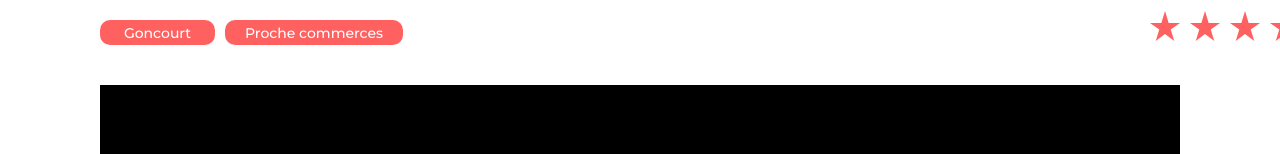
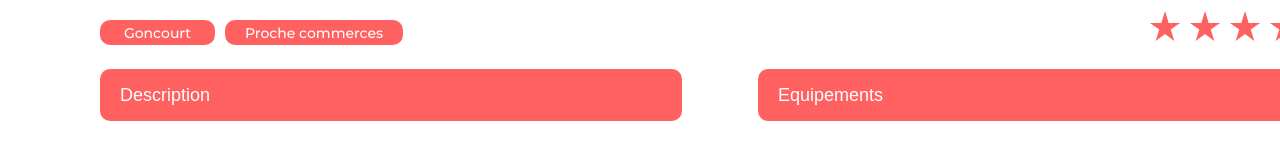
Before and after one commit to Seilhan/kasa, a React (Create React App) app: page /product/0979876d in a window 1280 px wide. Shown: the part 641-795 px from the top of the page. Built offline with nearby package versions, Linux system fonts and the light colour scheme.

Commit message:
add button description and equipements

```diff
--- /dev/null
+++ b/src/Components/Accordion/index.jsx
@@ -0,0 +1,7 @@
+import './style.css'
+
+function Drop() {
+  return <div></div>
+}
+
+export default Drop
--- /dev/null
+++ b/src/Components/Accordion/style.css
@@ -0,0 +1,16 @@
+.dropdown {
+  display: flex;
+}
+
+.description {
+  display: flex;
+  align-items: center;
+  background-color: #ff6060;
+  color: white;
+  font-weight: 500;
+  font-size: 18px;
+  width: 582px;
+  height: 52px;
+  border-radius: 10px;
+  padding-left: 20px;
+}
--- a/src/Pages/Product.jsx
+++ b/src/Pages/Product.jsx
@@ -4,6 +4,7 @@ import PictureProduct from '../Components/PictureProducts'
 import Tag from '../Components/Tag'
 import Rate from '../Components/Rate'
 import Host from '../Components/Host'
+// import Drop from '../Components/Accordion'
 
 function Product() {
   const { id } = useParams()
@@ -29,6 +30,10 @@ function Product() {
           <Rate nb={product.rating} />
         </div>
       </div>
+      <div className="dropdown">
+        <button className="description">Description</button>
+        <button className="description">Equipements</button>
+      </div>
     </div>
   )
 }
--- a/src/index.css
+++ b/src/index.css
@@ -92,3 +92,26 @@ body,
   align-items: center;
   justify-content: space-between;
 }
+
+.dropdown {
+  display: flex;
+  width: 100%;
+  height: 52px;
+
+  justify-content: space-between;
+  margin-top: 24px;
+}
+
+.description {
+  display: flex;
+  align-items: center;
+  background-color: #ff6060;
+  color: white;
+  font-weight: 500;
+  font-size: 18px;
+  min-width: 582px;
+  border-radius: 10px;
+  padding-left: 20px;
+  border: none;
+  cursor: pointer;
+}
```
Also changed, not shown: src/Components/Icons/Arrow.jsx (added, +18 -0 lines).
